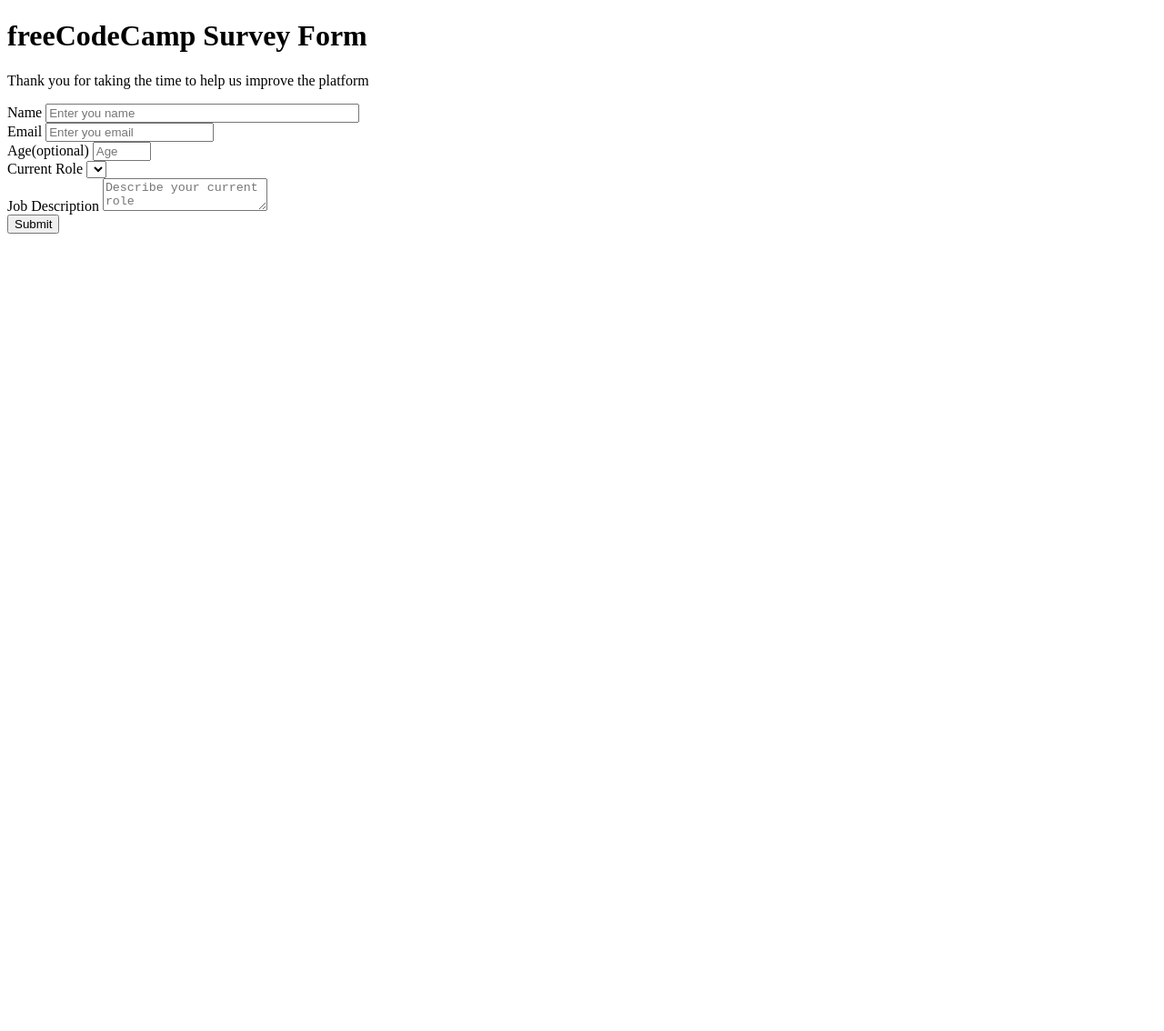
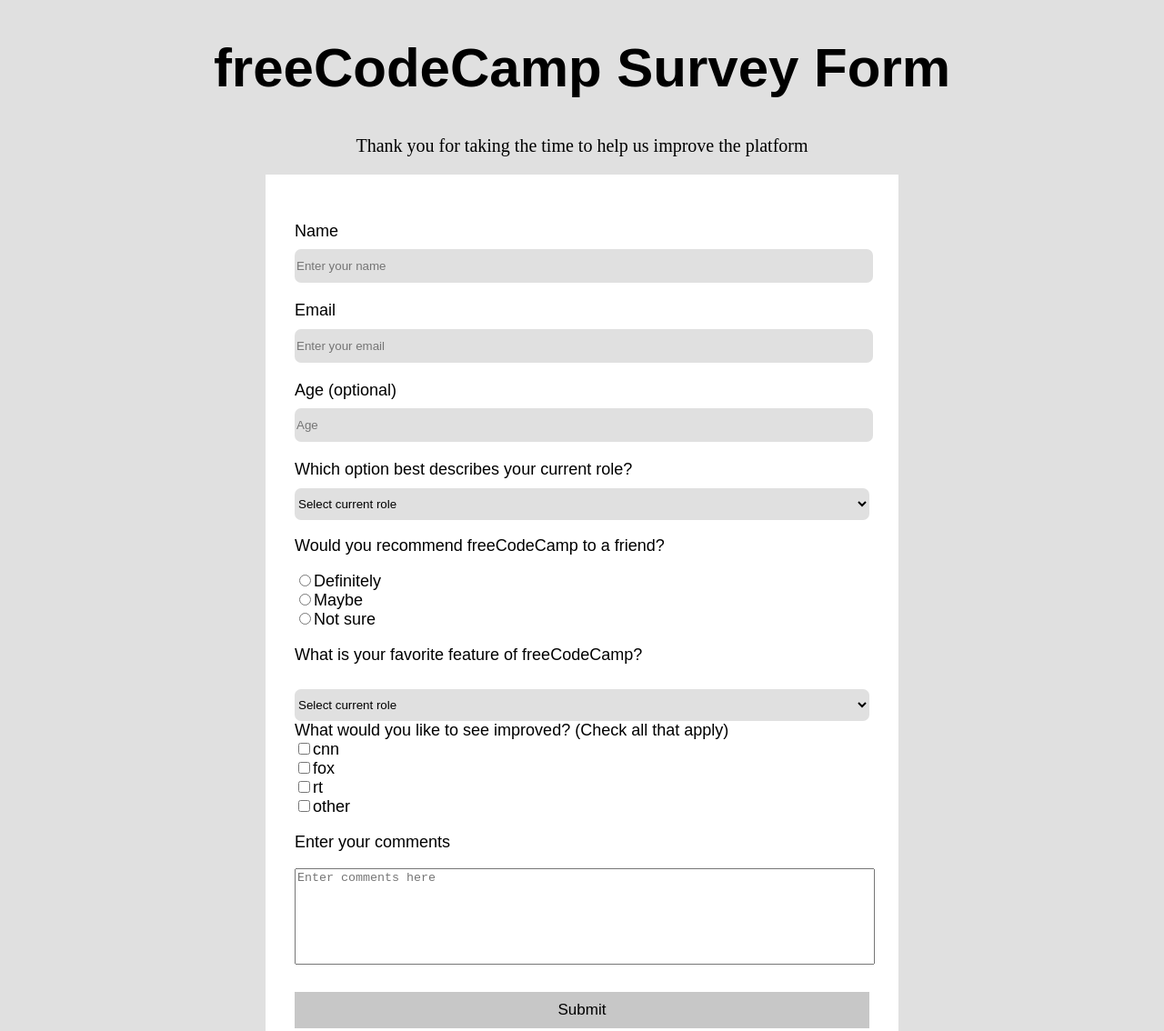
Before and after one commit to techEmprez/Choice_Emmanuel_Repo, a plain HTML site: page index.html in a window 1280 px wide. Shown: the top 1134 px of the page at 91% size. Before the commit the page ends 800 px from the top, so only its background shows below. Drawn offline with Linux system fonts and the light colour scheme.

Commit message:
Added some additional styling to the file

```diff
--- a/css/style.css
+++ b/css/style.css
@@ -0,0 +1,74 @@
+body {
+  background-color: #e0e0e0;
+  color: black;
+  text-align: center;
+}
+
+h1 {
+  font-family: Sans-serif;
+  font-size: 60px;
+}
+
+#description {
+  font-size: 20px;
+}
+
+main {
+  width: 50%;
+  margin: auto;
+  background-color: #ffffff;
+  font-size: 18px;
+  padding: 2.5%;
+  text-align: left;
+  font-family: Sans-serif;
+}
+
+#input-text-container {
+  width: 100%;
+}
+
+#input-text-container input,
+label {
+  display: block;
+}
+
+#input-text-container label {
+  margin-top: 20px;
+}
+
+#input-text-container input {
+  width: 100%;
+  height: 35px;
+  margin-top: 1.5%;
+  border-radius: 7px;
+  border-width: 0px;
+  background-color: #e0e0e0;
+}
+
+#news-type-label {
+  margin-top: 10px;
+}
+
+#dropdown {
+  width: 100%;
+  height: 35px;
+  margin-top: 1.5%;
+  border-radius: 7px;
+  border-width: 0px;
+  background-color: #e0e0e0;
+}
+
+#textarea {
+  resize: none;
+  width: 100%;
+  height: 100px;
+}
+
+#submit {
+  margin-top: 25px;
+  width: 100%;
+  height: 40px;
+  border-width: 0px;
+  background-color: #c7c7c7;
+  font-size: 17px;
+}
--- a/index.html
+++ b/index.html
@@ -8,73 +8,135 @@
 
   <body>
     <h1 id="title">freeCodeCamp Survey Form</h1>
+
     <p id="description">
       Thank you for taking the time to help us improve the platform
     </p>
-
-    <form class="survey-form__content" id="survey-form">
-      <div class="survey-form__field">
-        <label id="name-label" for="name">Name</label>
+    <main>
+      <form id="survey-form">
+        <div id="input-text-container">
+          <div>
+            <label id="name-label" for="name"> Name </label>
             <input
-          class="survey-form__input-not-button"
+              type="text"
               id="name"
-          type="text"
               name="name"
-          maxlength="40"
-          size="40"
-          placeholder="Enter you name"
+              placeholder="Enter your name"
               required
             />
           </div>
-      <div class="survey-form__field">
+
+          <div>
             <label id="email-label" for="email">Email</label>
             <input
-          class="survey-form__input-not-button"
+              type="email"
               id="email"
-          type="email"
               name="email"
-          placeholder="Enter you email"
+              placeholder="Enter your email"
               required
             />
           </div>
-      <div class="survey-form__field">
-        <label id="number-label" for="age">Age(optional)</label>
+
+          <div>
+            <label id="number-label" for="number">Age (optional)</label>
             <input
-          class="survey-form__input-not-button"
+              type="number"
+              min="18"
+              max="25"
               id="number"
-          type="number"
-          name="age"
-          min="5"
-          max="120"
               placeholder="Age"
             />
           </div>
-      <div class="survey-form__field">
-        <label for="role">Current Role</label>
-        <select id="dropdown" name="role" required></select>
+
+          <label id="news-type-label" for="dropdown"
+            >Which option best describes your current role?</label
+          >
+          <select name="dropdown" id="dropdown">
+            <option value="Soccer">Select current role</option>
+            <option value="Soccer">Student</option>
+            <option value="Basketball">Full Time Job</option>
+            <option value="Football">Full Time Learner</option>
+            <option value="Hockey">Prefer not to say</option>
+            <option value="Hockey">other</option>
+          </select>
         </div>
 
-      <div class="survey-form__field" id="seniority"></div>
-      <div class="survey-form__field" id="technologies"></div>
-      <div class="survey-form__field">
-        <label for="description">Job Description</label>
+        <p>Would you recommend freeCodeCamp to a friend?</p>
+
+        <label for="everyday">
+          <input
+            id="everyday"
+            type="radio"
+            name="frequency"
+            value="everyday"
+          />Definitely
+        </label>
+        <label for="everyday">
+          <input
+            id="everyday"
+            type="radio"
+            name="frequency"
+            value="everyday"
+          />Maybe
+        </label>
+        <label for="weekends">
+          <input
+            id="weekends"
+            type="radio"
+            name="frequency"
+            value="weekends"
+          />Not sure
+        </label>
+
+        <div>
+          <p>What is your favorite feature of freeCodeCamp?</p>
+          <select name="dropdown" id="dropdown">
+            <option value="Soccer">Select current role</option>
+            <option value="Soccer">Student</option>
+            <option value="Basketball">Full Time Job</option>
+            <option value="Football">Full Time Learner</option>
+            <option value="Hockey">Prefer not to say</option>
+            <option value="Hockey">other</option>
+          </select>
+
+          </div>
+
+          <div>
+            <label>What would you like to see improved? (Check all that apply)
+          <label for="cnn">
+            <input id="cnn" name="providers" type="checkbox" value="cnn" />cnn
+          </label>
+
+          <label for="fox">
+            <input id="fox" name="providers" value="fox" type="checkbox" />fox
+          </label>
+
+          <label for="rt">
+            <input name="providers" id="rt" value="rt" type="checkbox" />rt
+          </label>
+
+          <label>
+            <input
+              type="checkbox"
+              name="providers"
+              id="other"
+              value="other"
+            />other
+          </label>
+        </div>
+
+        <div>
+          <p>Enter your comments</p>
           <textarea
-          class="survey-form__input-not-button"
-          name="description"
-          placeholder="Describe your current role"
+            id="textarea"
+            rows="4"
+            cols="50"
+            placeholder="Enter comments here"
           ></textarea>
         </div>
-      <div class="survey-form__submit-button-container">
-        <button
-          class="survey-form__field--submit-button"
-          id="submit"
-          type="submit"
-        >
-          Submit
-        </button>
-      </div>
+        <button type="submit" id="submit">Submit</button>
       </form>
-
+    </main>
     <script src="https://cdn.freecodecamp.org/testable-projects-fcc/v1/bundle.js"></script>
 
     <!--
```
Lines whose indentation alone changed are shown as unchanged.
